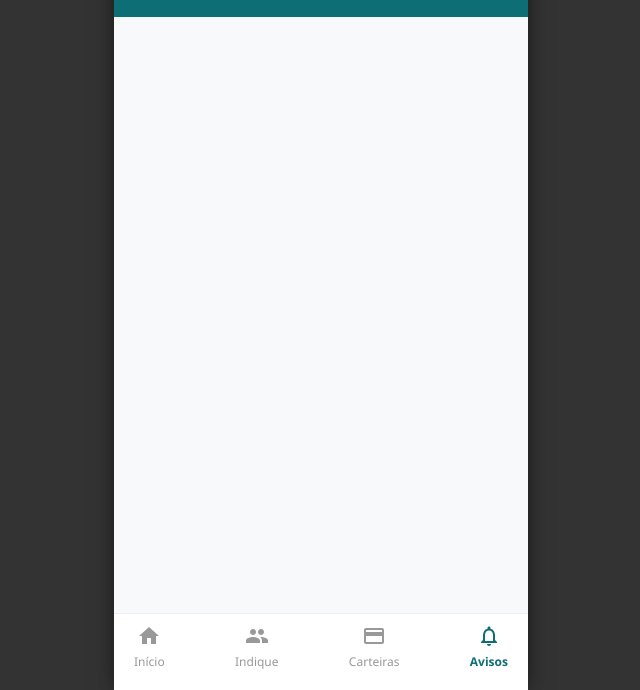
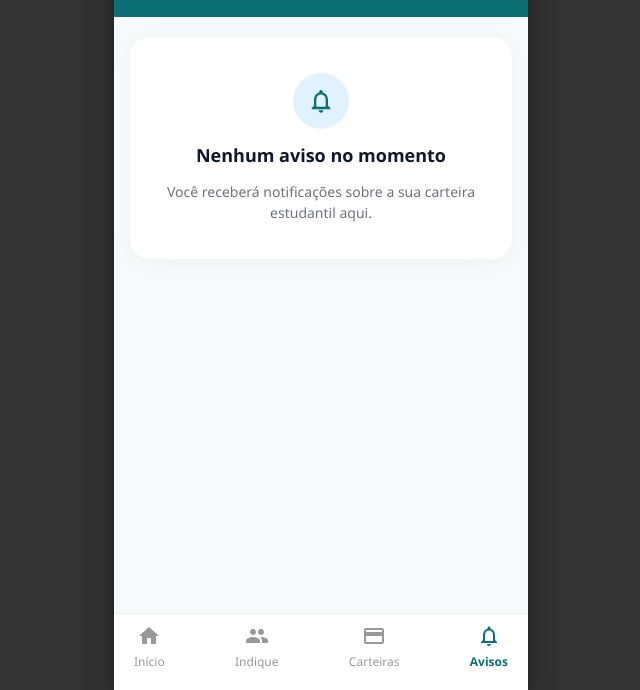
Before and after one commit to Emerson018/carteira_estudante_pwa, a website with bundled scripts: page index.html in a window 1280 px wide. Both pictures are taken after a click on the button "Avisos". Shown: the part 110-800 px from the top of the page, without its empty margins (319-959 px from the left). Built offline with nearby package versions, Linux system fonts and the light colour scheme.

Commit message:
fix: adiciona manipulacao direta de display inline no JS de navegacao para garantir alternancia de secoes sem tela em branco

```diff
--- a/css/styles.css
+++ b/css/styles.css
@@ -280,6 +280,70 @@ body {
 .docs-card-list li {
   margin: 0;
   line-height: 1.4;
+}
+
+/* === Seção Avisos === */
+.section--avisos {
+  padding: 20px 16px;
+  display: flex;
+  flex-direction: column;
+  align-items: center;
+  justify-content: flex-start;
+  overflow-y: auto;
+  width: 100%;
+  flex: 1;
+  box-sizing: border-box;
+  background-color: var(--cor-fundo);
+}
+
+.avisos-container {
+  width: 100%;
+  max-width: 450px;
+  display: flex;
+  flex-direction: column;
+  gap: 20px;
+}
+
+.aviso-card {
+  background-color: #ffffff;
+  border-radius: 20px;
+  padding: 36px 24px;
+  box-shadow: 0 4px 20px rgba(0, 0, 0, 0.04);
+  display: flex;
+  flex-direction: column;
+  align-items: center;
+  text-align: center;
+  gap: 14px;
+}
+
+.aviso-icon {
+  width: 56px;
+  height: 56px;
+  background-color: #E0F2FE;
+  border-radius: 50%;
+  display: flex;
+  align-items: center;
+  justify-content: center;
+}
+
+.aviso-icon svg {
+  width: 28px;
+  height: 28px;
+  fill: var(--cor-primaria);
+}
+
+.aviso-card h3 {
+  font-size: 18px;
+  font-weight: 700;
+  color: #111827;
+  margin: 0;
+}
+
+.aviso-card p {
+  font-size: 14px;
+  color: #6B7280;
+  margin: 0;
+  line-height: 1.5;
 }
 
 /* === Carteirinha — Cena & Fade Transition === */
--- a/index.html
+++ b/index.html
@@ -153,8 +153,15 @@
 
       <!-- Seção Avisos -->
       <section class="section section--avisos" id="section-avisos" hidden>
-        <h2>Avisos</h2>
-        <p>Nenhum aviso no momento.</p>
+        <div class="avisos-container">
+          <div class="aviso-card">
+            <div class="aviso-icon">
+              <svg viewBox="0 0 24 24"><path d="M12 22c1.1 0 2-.9 2-2h-4c0 1.1.9 2 2 2zm6-6v-5c0-3.07-1.63-5.64-4.5-6.32V4c0-.83-.67-1.5-1.5-1.5s-1.5.67-1.5 1.5v.68C7.64 5.36 6 7.92 6 11v5l-2 2v1h16v-1l-2-2zm-2 1H8v-6c0-2.48 1.51-4.5 4-4.5s4 2.02 4 4.5v6z"/></svg>
+            </div>
+            <h3>Nenhum aviso no momento</h3>
+            <p>Você receberá notificações sobre a sua carteira estudantil aqui.</p>
+          </div>
+        </div>
       </section>
 
       <!-- Formulário de Edição -->
--- a/js/navigationManager.js
+++ b/js/navigationManager.js
@@ -115,8 +115,10 @@ export class NavigationManager {
       if (section) {
         if (index === activeIndex) {
           section.removeAttribute('hidden');
+          section.style.display = 'flex';
         } else {
           section.setAttribute('hidden', '');
+          section.style.display = 'none';
         }
       }
     });
@@ -125,6 +127,7 @@ export class NavigationManager {
     const editSection = document.getElementById('edit-form-section');
     if (editSection) {
       editSection.setAttribute('hidden', '');
+      editSection.style.display = 'none';
     }
   }
 
--- a/service-worker.js
+++ b/service-worker.js
@@ -1,7 +1,7 @@
 // Service Worker - Carteirinha Estudantil PWA
 // Estratégia: Cache-first para assets estáticos, fallback offline
 
-const CACHE_NAME = 'cie-pwa-v10';
+const CACHE_NAME = 'cie-pwa-v11';
 
 const ASSETS_TO_CACHE = [
   './index.html',
```
